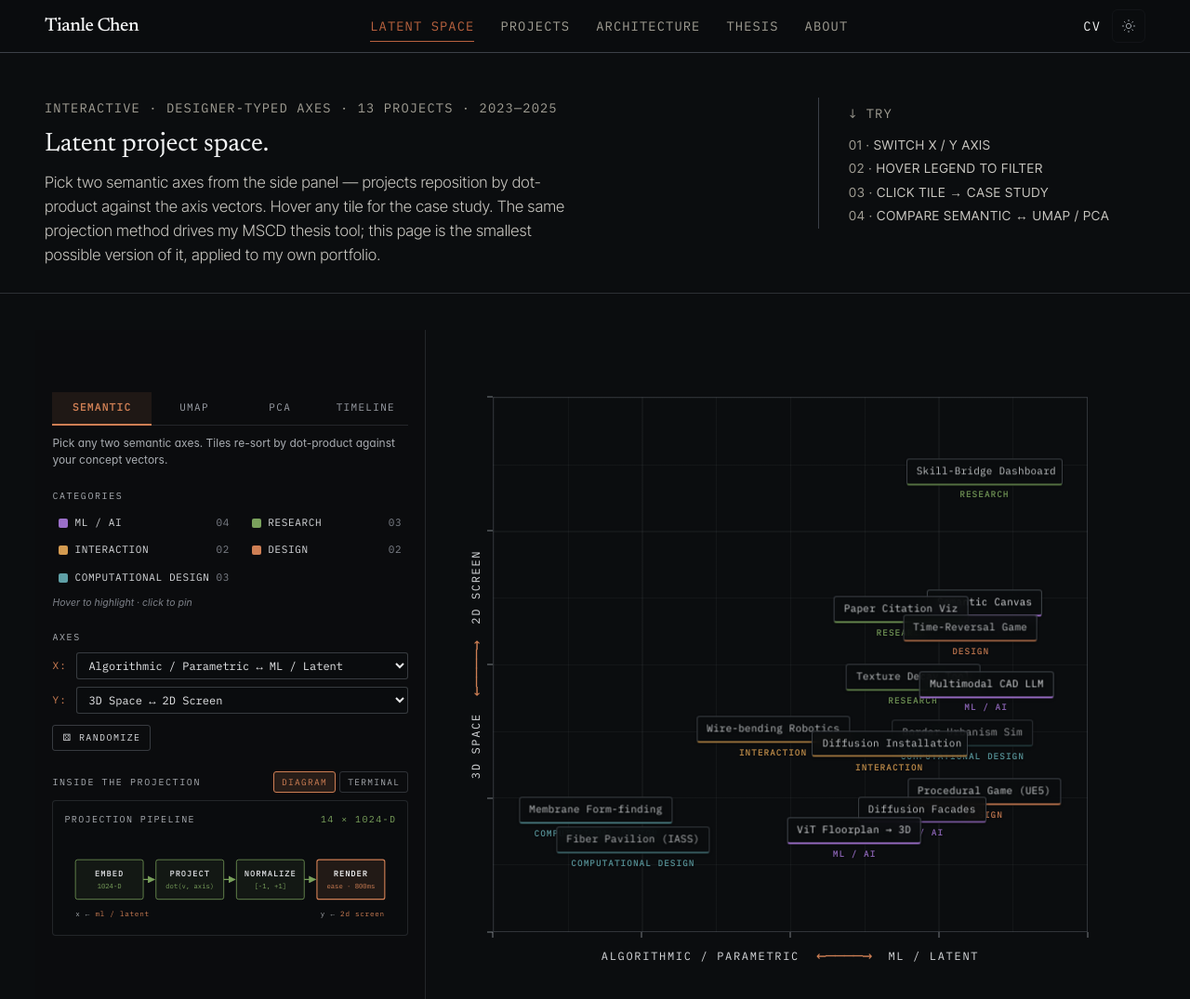
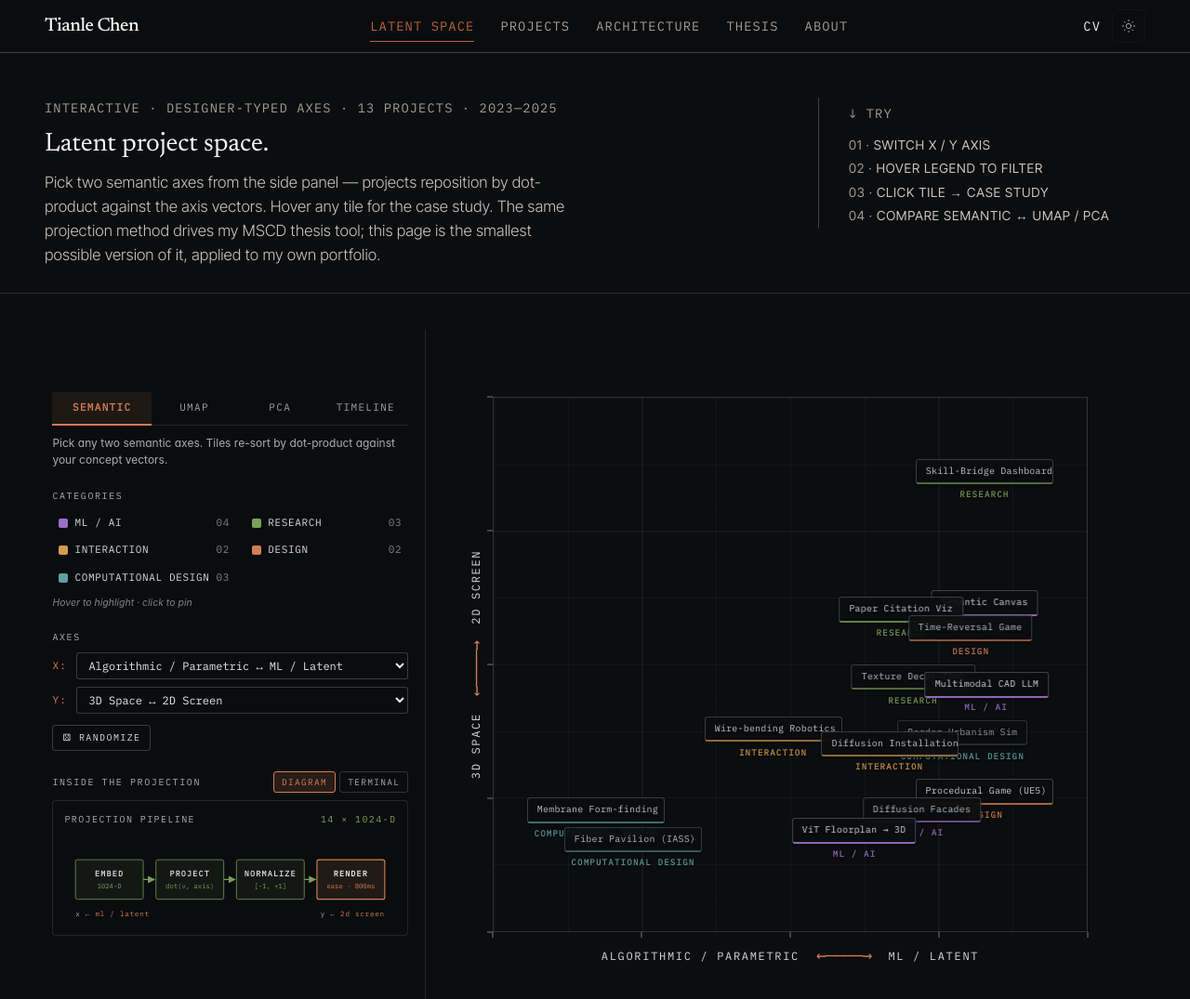
Before and after one commit to chentianle1117/tianle-chen-site, an Astro site: page /latent-space in a window 1280 px wide. Shown: the top 1075 px of the page at 93% size. Built offline with nearby package versions, Linux system fonts and the light colour scheme; Astro itself is replaced by a stand-in of ours.

Commit message:
ui(latent-space): widen layout cap and reduce tile label size
The hero assembly was capped at 1480px and centered, so on wide
monitors the canvas left lots of empty space on either side
('still centralized'). Bumping the cap to 1800px lets the plot
breathe on bigger screens.

Also reduced project tile label sizes (11/12px -> 10/11px) and
TILE_MAX_W (168px -> 148px) so labels collide less when many
projects cluster in one quadrant of the projection.

```diff
--- a/src/components/hero/HeroNavigator.tsx
+++ b/src/components/hero/HeroNavigator.tsx
@@ -197,7 +197,7 @@ export default function HeroNavigator() {
           display: flex;
           flex-direction: column;
           width: 100%;
-          max-width: 1480px;
+          max-width: 1800px;
           margin-inline: auto;
           padding-inline: clamp(1.5rem, 3vw, 3rem);
         }
--- a/src/components/hero/SemanticPlane.tsx
+++ b/src/components/hero/SemanticPlane.tsx
@@ -1030,7 +1030,7 @@ function Sprite({
   // is approximated by half the average tile width — the wrapper itself
   // is what the cursor leaves, and the bridge spans from wrapper edge to
   // card edge. Tile width adapts to title length but caps at TILE_MAX_W.
-  const TILE_MAX_W = 168;
+  const TILE_MAX_W = 148;
   const TILE_HALF_APPROX = 50; // approx half-width used for card offset
   const CARD_OFFSET_PX = 92;
   const BRIDGE_WIDTH = CARD_OFFSET_PX - TILE_HALF_APPROX;
@@ -1087,7 +1087,7 @@ function Sprite({
         style={{
           fontFamily:
             "'IBM Plex Mono', ui-monospace, SFMono-Regular, Menlo, monospace",
-          fontSize: isHovered ? 12 : 11,
+          fontSize: isHovered ? 11 : 10,
           fontWeight: isHovered ? 600 : ringOpacity > 0.7 ? 500 : 400,
           letterSpacing: "0.02em",
           lineHeight: 1.25,
```
